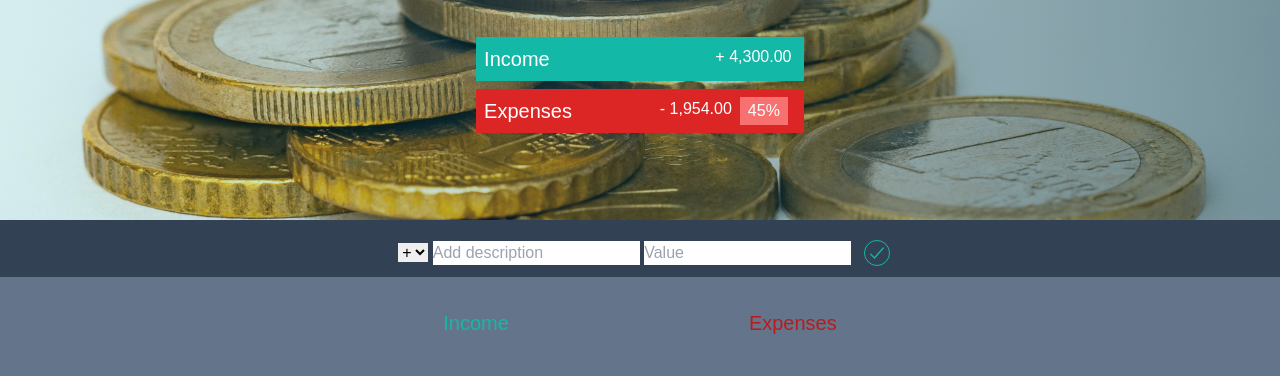
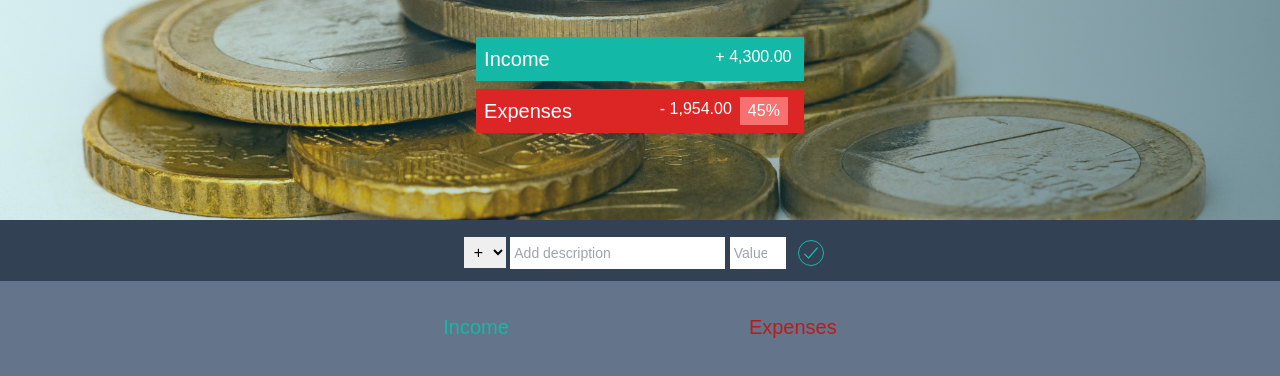
Before and after one commit to janeAnezi/Budget-Buddy, a website: page index.html in a window 1280 px wide. Shown: the part 180-556 px from the top of the page. Drawn offline with nearby package versions, Linux system fonts and the light colour scheme; a web font is replaced by a local one.

Commit message:
update style for class button

```diff
--- a/index.html
+++ b/index.html
@@ -47,12 +47,12 @@
     <div class="bottom">
         <div class="add py-3 bg-slate-700 text-center">
             <div class="add-container">
-                <select class="add-type">
+                <select class="add-type p-1.5">
                     <option value="inc" selected>+</option>
                     <option value="exp">-</option>
                 </select>
-                <input type="text" name="description" class="add-description" placeholder="Add description" />
-                <input type="number" name="value" class="add-value" placeholder="Value" />
+                <input type="text" name="description" class="add-description p-1 placeholder:text-sm" placeholder="Add description" />
+                <input type="number" name="value" class="add-value w-14 p-1 placeholder:text-sm" placeholder="Value" />
                 <button class="add-btn text-teal-500 text-xl"><ion-icon class="relative top-2 left-2 border border-teal-500 rounded-full p-0.5" name="checkmark-outline"></ion-icon></button>
             </div>
         </div>
--- a/src/script.js
+++ b/src/script.js
@@ -14,13 +14,19 @@ var budgetController = (function() {
 
 // UI Controller
 var  UIcontroller = (function(){
-    //some code
+
+    return {
+        getinput: function() {
+            var type = document.querySelector('.add-type').value
+        }
+    }
 })();
 
 // Global Controller
 var controller = (function(bgtCntrl, uiCntrl) {
-    document.querySelector('.add-btn').addEventListener('click', function() {
-        console.log('This button was clicked');
-    })
+   document.querySelector('.add-btn').addEventListener('click', function() {
+    console.log('Button Clicked!.');
+
+   });
 
 })(budgetController, UIcontroller);
```
Also changed, not shown: src/output.css.
